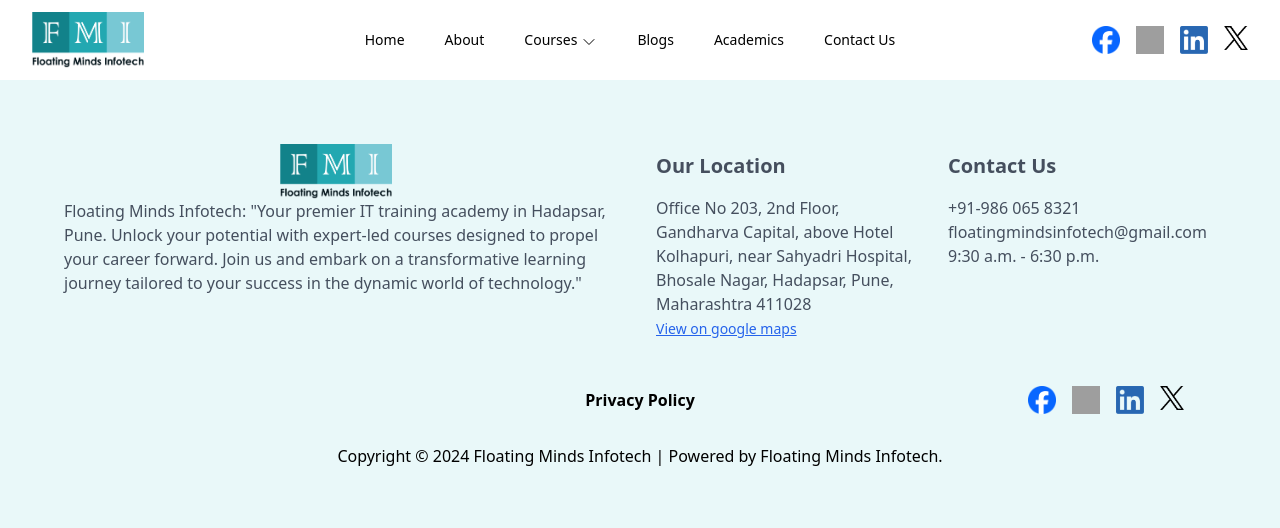
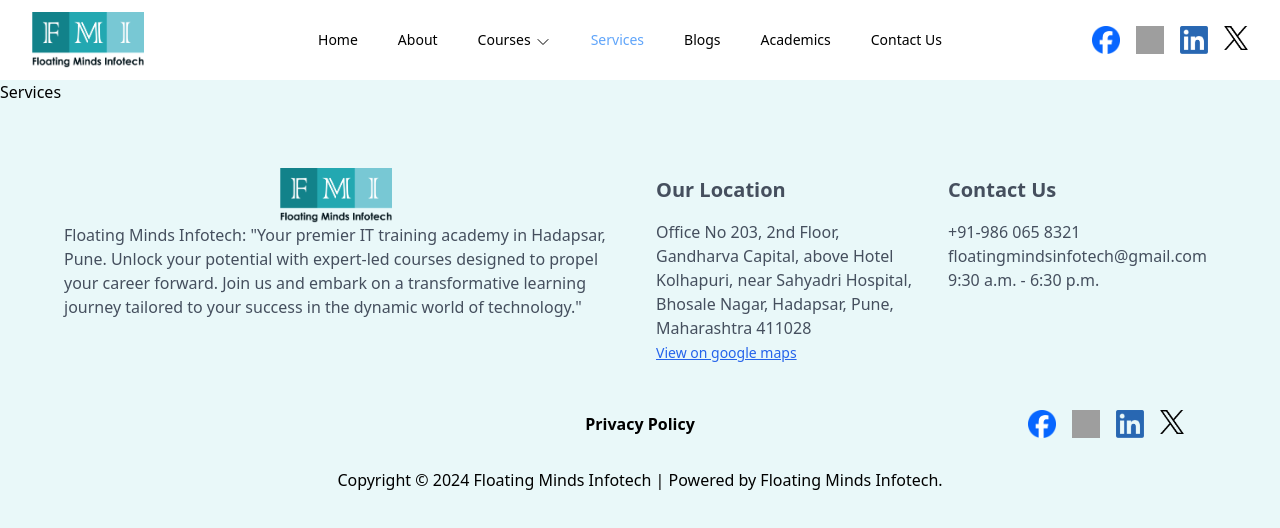
Before and after one commit to pankajmokashi/floating-minds, a React (Vite) app: page /services in a window 1280 px wide. Shown: the top 528 px of the page. Built offline with nearby package versions, Linux system fonts and the light colour scheme; grey boxes are pictures that could not be loaded.

Commit message:
add services page

```diff
--- a/src/App.jsx
+++ b/src/App.jsx
@@ -12,6 +12,7 @@
 import "../src/App.css";
 import Footer from "./components/Footer";
 import PrivacyPolicy from "./pages/PrivacyPolicy";
+import Services from "./pages/Services";
 
 function App() {
   return (
@@ -34,6 +35,7 @@
               element={<DigitalMarketing />}
             />
           </Route>
+          <Route path="/services" element={<Services />} />
           <Route path="/blogs" element={<Blogs />} />
           <Route path="/academics" element={<Academics />} />
           <Route path="/contact" element={<ContactUs />} />
--- a/src/components/MobileMenu.jsx
+++ b/src/components/MobileMenu.jsx
@@ -21,6 +21,7 @@
       },
     ],
   },
+  { name: "Services", href: "/services" },
   { name: "Blogs", href: "/blogs" },
   { name: "Academics", href: "/academics" },
   { name: "Contact Us", href: "/contact" },
--- a/src/components/NavLinks.jsx
+++ b/src/components/NavLinks.jsx
@@ -20,6 +20,7 @@
       },
     ],
   },
+  { name: "Services", href: "/services" },
   { name: "Blogs", href: "/blogs" },
   { name: "Academics", href: "/academics" },
   { name: "Contact Us", href: "/contact" },
--- /dev/null
+++ b/src/pages/Services.jsx
@@ -0,0 +1,5 @@
+function Services() {
+  return <div>Services</div>;
+}
+
+export default Services;
```
